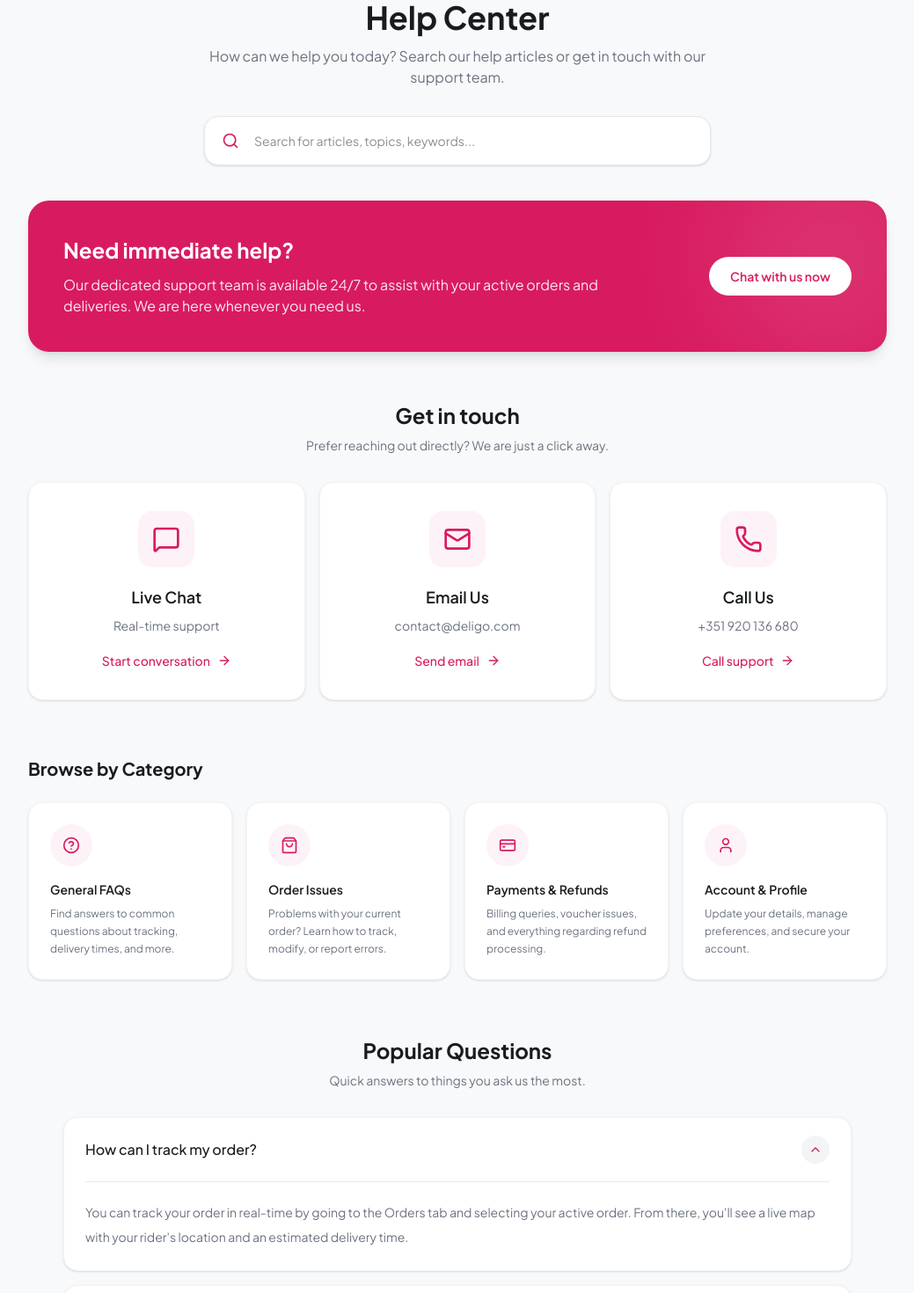
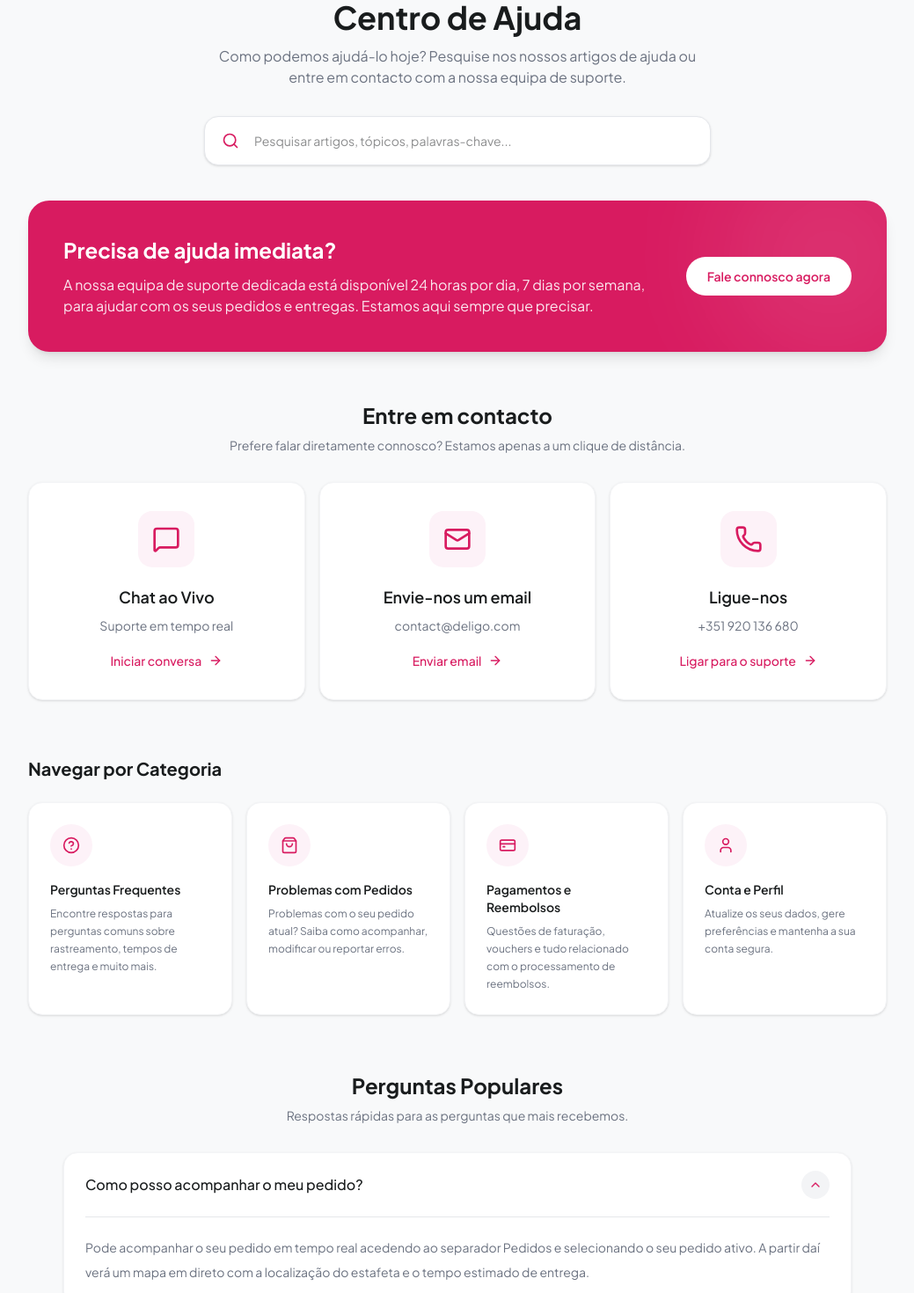
Before and after one commit to deligo-pt/deligo-food-e-commerce-web-application, a Next.js app: page /help-center in a window 1280 px wide. Shown: the part 120-1590 px from the top of the page at 88% size, without its empty margins (120-1159 px from the left). Built offline with nearby package versions, Linux system fonts and the light colour scheme; no server answers.

Commit message:
feat: add multilingual support for help center page static content

```diff
--- a/src/assets/translations/en.ts
+++ b/src/assets/translations/en.ts
@@ -459,6 +459,67 @@ const en = {
   upcomingCountries: "Upcoming Countries",
 
   upcoming: "Upcoming",
+
+  helpCenterDescription:
+    "How can we help you today? Search our help articles or get in touch with our support team.",
+
+  searchHelpPlaceholder: "Search for articles, topics, keywords...",
+
+  needImmediateHelp: "Need immediate help?",
+
+  needImmediateHelpDescription:
+    "Our dedicated support team is available 24/7 to assist with your active orders and deliveries. We are here whenever you need us.",
+
+  chatWithUsNow: "Chat with us now",
+
+  getInTouch: "Get in touch",
+
+  getInTouchDescription:
+    "Prefer reaching out directly? We are just a click away.",
+
+  liveChat: "Live Chat",
+  realTimeSupport: "Real-time support",
+  startConversation: "Start conversation",
+
+  emailUs: "Email Us",
+  sendEmail: "Send email",
+
+  callUs: "Call Us",
+  callSupport: "Call support",
+
+  browseByCategory: "Browse by Category",
+
+  generalFaqs: "General FAQs",
+  generalFaqsDescription:
+    "Find answers to common questions about tracking, delivery times, and more.",
+
+  orderIssues: "Order Issues",
+  orderIssuesDescription:
+    "Problems with your current order? Learn how to track, modify, or report errors.",
+
+  paymentsRefunds: "Payments & Refunds",
+  paymentsRefundsDescription:
+    "Billing queries, voucher issues, and everything regarding refund processing.",
+
+  accountProfile: "Account & Profile",
+  accountProfileDescription:
+    "Update your details, manage preferences, and secure your account.",
+
+  popularQuestions: "Popular Questions",
+
+  popularQuestionsDescription: "Quick answers to things you ask us the most.",
+
+  faqTrackOrderQuestion: "How can I track my order?",
+  faqTrackOrderAnswer:
+    "You can track your order in real-time by going to the Orders tab and selecting your active order. From there, you'll see a live map with your rider's location and an estimated delivery time.",
+
+  faqDeliveryChargesQuestion: "What are the delivery charges?",
+  faqDeliveryChargesAnswer:
+    "Delivery charges vary based on distance and demand in your area. The exact delivery fee will always be displayed before checkout.",
+
+  faqVoucherQuestion: "How do I apply a voucher?",
+  faqVoucherAnswer:
+    "Enter your voucher code during checkout and the discount will be automatically applied if the voucher is valid.",
 };
 
 export default en;
--- a/src/assets/translations/pt.ts
+++ b/src/assets/translations/pt.ts
@@ -478,6 +478,68 @@ const pt = {
   upcomingCountries: "Próximos Países",
 
   upcoming: "Em Breve",
+
+  helpCenterDescription:
+    "Como podemos ajudá-lo hoje? Pesquise nos nossos artigos de ajuda ou entre em contacto com a nossa equipa de suporte.",
+
+  searchHelpPlaceholder: "Pesquisar artigos, tópicos, palavras-chave...",
+
+  needImmediateHelp: "Precisa de ajuda imediata?",
+
+  needImmediateHelpDescription:
+    "A nossa equipa de suporte dedicada está disponível 24 horas por dia, 7 dias por semana, para ajudar com os seus pedidos e entregas. Estamos aqui sempre que precisar.",
+
+  chatWithUsNow: "Fale connosco agora",
+
+  getInTouch: "Entre em contacto",
+
+  getInTouchDescription:
+    "Prefere falar diretamente connosco? Estamos apenas a um clique de distância.",
+
+  liveChat: "Chat ao Vivo",
+  realTimeSupport: "Suporte em tempo real",
+  startConversation: "Iniciar conversa",
+
+  emailUs: "Envie-nos um email",
+  sendEmail: "Enviar email",
+
+  callUs: "Ligue-nos",
+  callSupport: "Ligar para o suporte",
+
+  browseByCategory: "Navegar por Categoria",
+
+  generalFaqs: "Perguntas Frequentes",
+  generalFaqsDescription:
+    "Encontre respostas para perguntas comuns sobre rastreamento, tempos de entrega e muito mais.",
+
+  orderIssues: "Problemas com Pedidos",
+  orderIssuesDescription:
+    "Problemas com o seu pedido atual? Saiba como acompanhar, modificar ou reportar erros.",
+
+  paymentsRefunds: "Pagamentos e Reembolsos",
+  paymentsRefundsDescription:
+    "Questões de faturação, vouchers e tudo relacionado com o processamento de reembolsos.",
+
+  accountProfile: "Conta e Perfil",
+  accountProfileDescription:
+    "Atualize os seus dados, gere preferências e mantenha a sua conta segura.",
+
+  popularQuestions: "Perguntas Populares",
+
+  popularQuestionsDescription:
+    "Respostas rápidas para as perguntas que mais recebemos.",
+
+  faqTrackOrderQuestion: "Como posso acompanhar o meu pedido?",
+  faqTrackOrderAnswer:
+    "Pode acompanhar o seu pedido em tempo real acedendo ao separador Pedidos e selecionando o seu pedido ativo. A partir daí verá um mapa em direto com a localização do estafeta e o tempo estimado de entrega.",
+
+  faqDeliveryChargesQuestion: "Quais são os custos de entrega?",
+  faqDeliveryChargesAnswer:
+    "Os custos de entrega variam consoante a distância e a procura na sua área. O valor exato será sempre apresentado antes da finalização da compra.",
+
+  faqVoucherQuestion: "Como aplico um voucher?",
+  faqVoucherAnswer:
+    "Introduza o código do voucher durante o checkout e o desconto será aplicado automaticamente se o voucher for válido.",
 };
 
 export default pt;
--- a/src/components/help/HelpCenterPage.tsx
+++ b/src/components/help/HelpCenterPage.tsx
@@ -13,75 +13,68 @@ import {
   ChevronDown,
   ArrowRight,
 } from "lucide-react";
+import { useTranslation } from "@/hooks/useTranslation";
+
+export default function HelpCenterPage() {
+  const { t } = useTranslation();
+  const [openFaq, setOpenFaq] = useState<number>(0);
 
   const contactItems = [
     {
       icon: MessageSquare,
-    title: "Live Chat",
-    description: "Real-time support",
-    action: "Start conversation",
+      title: t("liveChat"),
+      description: t("realTimeSupport"),
+      action: t("startConversation"),
     },
     {
       icon: Mail,
-    title: "Email Us",
+      title: t("emailUs"),
       description: "contact@deligo.com",
-    action: "Send email",
+      action: t("sendEmail"),
     },
     {
       icon: Phone,
-    title: "Call Us",
+      title: t("callUs"),
       description: "+351 920 136 680",
-    action: "Call support",
+      action: t("callSupport"),
     },
   ];
-
   const categories = [
     {
       icon: HelpCircle,
-    title: "General FAQs",
-    description:
-      "Find answers to common questions about tracking, delivery times, and more.",
+      title: t("generalFaqs"),
+      description: t("generalFaqsDescription"),
     },
     {
       icon: ShoppingBag,
-    title: "Order Issues",
-    description:
-      "Problems with your current order? Learn how to track, modify, or report errors.",
+      title: t("orderIssues"),
+      description: t("orderIssuesDescription"),
     },
     {
       icon: CreditCard,
-    title: "Payments & Refunds",
-    description:
-      "Billing queries, voucher issues, and everything regarding refund processing.",
+      title: t("paymentsRefunds"),
+      description: t("paymentsRefundsDescription"),
     },
     {
       icon: User,
-    title: "Account & Profile",
-    description:
-      "Update your details, manage preferences, and secure your account.",
+      title: t("accountProfile"),
+      description: t("accountProfileDescription"),
     },
   ];
-
   const faqs = [
     {
-    question: "How can I track my order?",
-    answer:
-      "You can track your order in real-time by going to the Orders tab and selecting your active order. From there, you'll see a live map with your rider's location and an estimated delivery time.",
+      question: t("faqTrackOrderQuestion"),
+      answer: t("faqTrackOrderAnswer"),
     },
     {
-    question: "What are the delivery charges?",
-    answer:
-      "Delivery charges vary based on distance and demand in your area. The exact delivery fee will always be displayed before checkout.",
+      question: t("faqDeliveryChargesQuestion"),
+      answer: t("faqDeliveryChargesAnswer"),
     },
     {
-    question: "How do I apply a voucher?",
-    answer:
-      "Enter your voucher code during checkout and the discount will be automatically applied if the voucher is valid.",
+      question: t("faqVoucherQuestion"),
+      answer: t("faqVoucherAnswer"),
     },
   ];
-
-export default function HelpCenterPage() {
-  const [openFaq, setOpenFaq] = useState<number>(0);
 
   return (
     <div className="min-h-screen bg-[#f8f9fa]">
@@ -89,12 +82,11 @@ export default function HelpCenterPage() {
         {/* Header */}
         <section className="mb-14 text-center">
           <h1 className="text-3xl font-bold text-[#191c1d] md:text-4xl">
-            Help Center
+            {t("helpCenter")}
           </h1>
 
           <p className="mx-auto mt-3 max-w-xl text-sm text-[#6b7280] md:text-base">
-            How can we help you today? Search our help articles or get in touch
-            with our support team.
+            {t("helpCenterDescription")}
           </p>
 
           {/* Search */}
@@ -103,7 +95,7 @@ export default function HelpCenterPage() {
 
             <input
               type="text"
-              placeholder="Search for articles, topics, keywords..."
+              placeholder={t("searchHelpPlaceholder")}
               className="h-14 w-full rounded-2xl border border-[#e5e7eb] bg-white pl-14 pr-4 text-sm shadow-sm outline-none transition-all focus:border-[#d81b60]"
             />
           </div>
@@ -112,17 +104,16 @@ export default function HelpCenterPage() {
           <div className="relative mt-10 overflow-hidden rounded-3xl bg-[#d81b60] p-6 text-left text-white shadow-lg md:flex md:items-center md:justify-between md:p-10">
             <div className="relative z-10 max-w-2xl">
               <h2 className="text-xl font-bold md:text-2xl">
-                Need immediate help?
+                {t("needImmediateHelp")}
               </h2>
 
               <p className="mt-3 text-sm text-white/90 md:text-base">
-                Our dedicated support team is available 24/7 to assist with your
-                active orders and deliveries. We are here whenever you need us.
+                {t("needImmediateHelpDescription")}
               </p>
             </div>
 
             <button className="relative z-10 mt-5 rounded-full bg-white px-6 py-3 text-sm font-semibold text-[#d81b60] transition hover:scale-105 md:mt-0">
-              Chat with us now
+              {t("chatWithUsNow")}
             </button>
 
             <div className="absolute -right-16 -top-16 h-64 w-64 rounded-full bg-white/10 blur-3xl" />
@@ -133,11 +124,11 @@ export default function HelpCenterPage() {
         <section className="mb-16">
           <div className="mb-8 text-center">
             <h2 className="text-2xl font-bold text-[#191c1d]">
-              Get in touch
+              {t("getInTouch")}
             </h2>
 
             <p className="mt-2 text-sm text-[#6b7280]">
-              Prefer reaching out directly? We are just a click away.
+              {t("getInTouchDescription")}
             </p>
           </div>
 
@@ -175,7 +166,7 @@ export default function HelpCenterPage() {
         {/* Categories */}
         <section className="mb-16">
           <h2 className="mb-6 text-xl font-bold text-[#191c1d]">
-            Browse by Category
+            {t("browseByCategory")}
           </h2>
 
           <div className="grid grid-cols-2 gap-4 lg:grid-cols-4">
@@ -208,11 +199,11 @@ export default function HelpCenterPage() {
         <section className="mx-auto max-w-4xl">
           <div className="mb-8 text-center">
             <h2 className="text-2xl font-bold text-[#191c1d]">
-              Popular Questions
+              {t("popularQuestions")}
             </h2>
 
             <p className="mt-2 text-sm text-[#6b7280]">
-              Quick answers to things you ask us the most.
+              {t("popularQuestionsDescription")}
             </p>
           </div>
 
@@ -226,9 +217,7 @@ export default function HelpCenterPage() {
                   className="overflow-hidden rounded-2xl border border-gray-100 bg-white shadow-sm"
                 >
                   <button
-                    onClick={() =>
-                      setOpenFaq(isOpen ? -1 : index)
-                    }
+                    onClick={() => setOpenFaq(isOpen ? -1 : index)}
                     className="flex w-full items-center justify-between px-6 py-5 text-left"
                   >
                     <span className="font-medium text-[#191c1d]">
```
Lines whose indentation alone changed are shown as unchanged.
